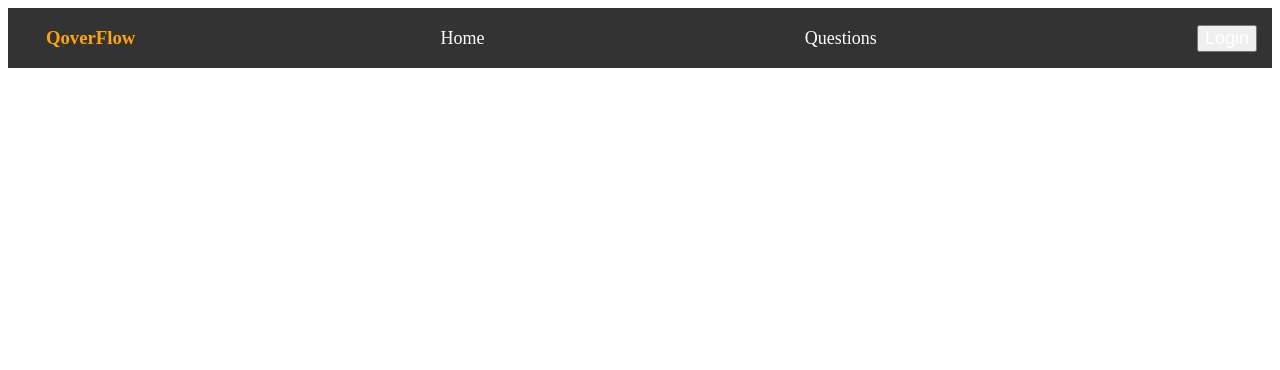
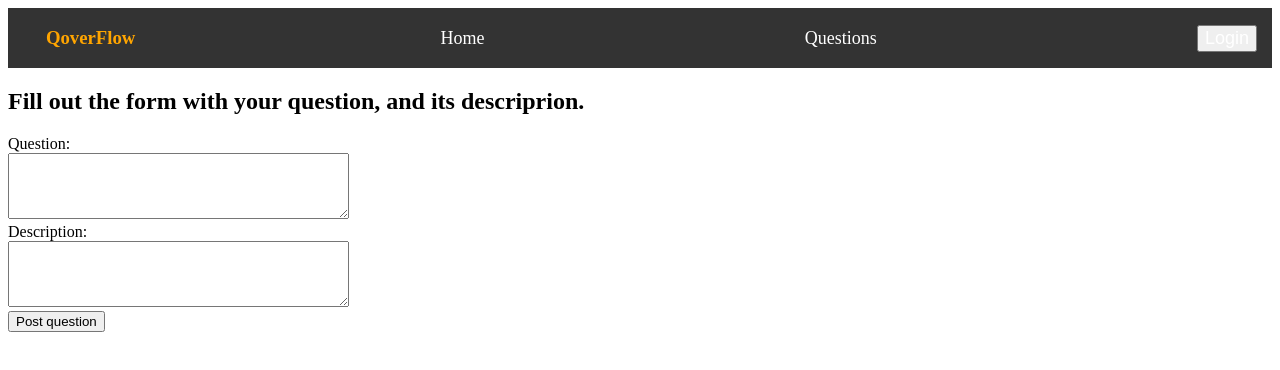
Before and after one commit to kszabi1/stackoverflow, a React (Vite) app in the folder src/main/resources/client/: page /ask in a window 1280 px wide. Shown: the top 370 px of the page. Built offline with nearby package versions, Linux system fonts and the light colour scheme.

Commit message:
posting question from client works

```diff
--- a/src/main/resources/client/src/App.jsx
+++ b/src/main/resources/client/src/App.jsx
@@ -4,6 +4,7 @@ import Navbar from "./Navbar";
 import Home from "./pages/Home";
 import Questions from "./pages/Questions";
 import Question from "./components/Question";
+import Ask from "./pages/Ask";
 
 function App() {
   return (
@@ -15,6 +16,7 @@ function App() {
             <Route path="/" element={<Home/>}/>
             <Route path="/questions" element={<Questions/>}/>
             <Route path="/question/:id" element={<Question/>}/>
+            <Route path="/ask" element={<Ask/>}/>
           </Routes>
         </div>
       </div>
--- /dev/null
+++ b/src/main/resources/client/src/components/AskForm.jsx
@@ -0,0 +1,34 @@
+import React, { useState } from 'react'
+
+const AskForm = ({ onSave }) => {
+    const [title, setTitle] = useState("")
+    const [description, setDescription] = useState("");
+
+    async function onSubmit(e) {
+        e.preventDefault();
+        return onSave({
+            title,
+            description
+        })
+    }
+
+
+
+    return (
+        <div className='askForm'>
+            <form onSubmit={onSubmit}>
+                <label>
+                    Question: <br />
+                    <textarea name="postContent" rows={4} cols={40} onChange={(e) => setTitle(e.target.value)} />
+                </label> <br />
+                <label>
+                    Description: <br />
+                    <textarea name="postContent" rows={4} cols={40} onChange={(e) => setDescription(e.target.value)} />
+                </label> <br />
+                <button type='submit'>Post question</button>
+            </form>
+        </div>
+    )
+}
+
+export default AskForm
--- a/src/main/resources/client/src/components/QuestionList.jsx
+++ b/src/main/resources/client/src/components/QuestionList.jsx
@@ -1,10 +1,14 @@
-import React from 'react'
 import { Link } from 'react-router-dom'
 import "../css/QuestionList.css"
 
 const QuestionList = ({ questions }) => {
     return (
         <div className='questionList'>
+            <Link to="/ask">
+            <button className='askButton'>
+            <h3>Ask a question!</h3>
+            </button>
+            </Link>
             <table>
                 <tbody>
                     <tr>
--- a/src/main/resources/client/src/css/Navbar.css
+++ b/src/main/resources/client/src/css/Navbar.css
@@ -13,7 +13,7 @@
     color: #fff;
     font-size: 18px;
     cursor: pointer;
-    margin: 0 15px;
+    margin: 0  15px;
     text-decoration: none;
 }
 
--- a/src/main/resources/client/src/css/QuestionList.css
+++ b/src/main/resources/client/src/css/QuestionList.css
@@ -12,7 +12,7 @@
 
   table {
     border-collapse: collapse;
-    width: 65%;
+    width: 85%;
   }
 
   th {
@@ -33,6 +33,7 @@
     text-align: left;
     padding: 8px;
     border-bottom: 1px solid #333;
+    font-size: large;
   }
 
   .titleText{
--- /dev/null
+++ b/src/main/resources/client/src/pages/Ask.jsx
@@ -0,0 +1,30 @@
+import AskForm from "../components/AskForm"
+import { useNavigate } from "react-router-dom";
+
+function postQuestion(question) {
+  return fetch("/api/question/", {
+    method: "POST",
+    headers: {
+      "Content-Type": "application/json",
+    },
+    body: JSON.stringify(question),
+  }).then((res) => res.json())
+}
+
+const Ask = () => {
+
+  const navigate = useNavigate();
+
+  const handlePostQuestion = (question) => {
+    postQuestion(question).then(() => navigate("/questions"))
+  }
+
+  return (
+    <div className="askPage">
+      <h2>Fill out the form with your question, and its descriprion.</h2>
+      <AskForm onSave={handlePostQuestion} />
+    </div>
+  )
+}
+
+export default Ask
--- a/src/main/resources/client/src/pages/Questions.jsx
+++ b/src/main/resources/client/src/pages/Questions.jsx
@@ -1,7 +1,7 @@
 import React, { useEffect, useState } from 'react'
 import QuestionList from '../components/QuestionList.jsx'
 
-    async function fetchQuestions(){
+async function fetchQuestions() {
   return fetch("/api/question/all").then((res) => res.json())
 }
 
@@ -14,9 +14,8 @@ const Questions = () => {
   }, [])
 
 
-  if(questions){
-    console.log(questions);
-    return <QuestionList questions={questions}/>
+  if (questions) {
+    return <QuestionList questions={questions} />
   }
   return "Loading..."
 }
```
Lines whose indentation alone changed are shown as unchanged.
